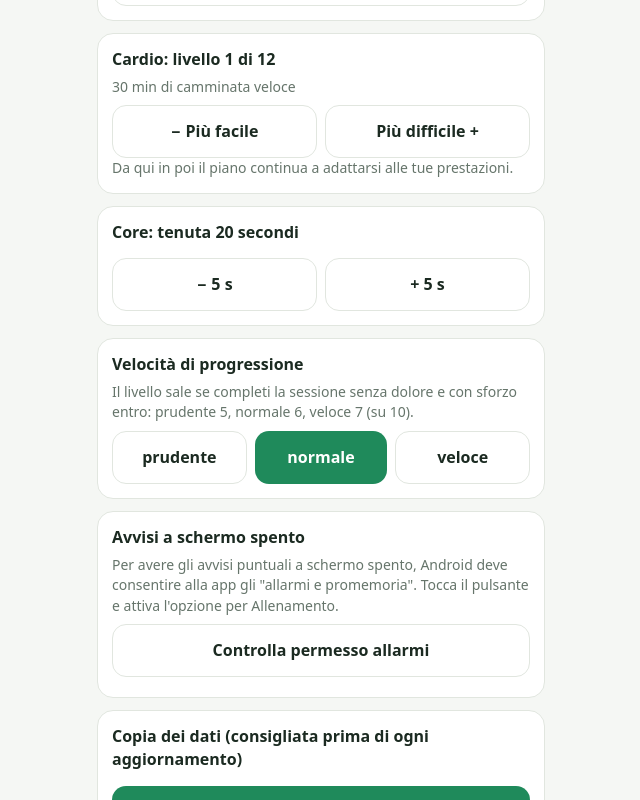
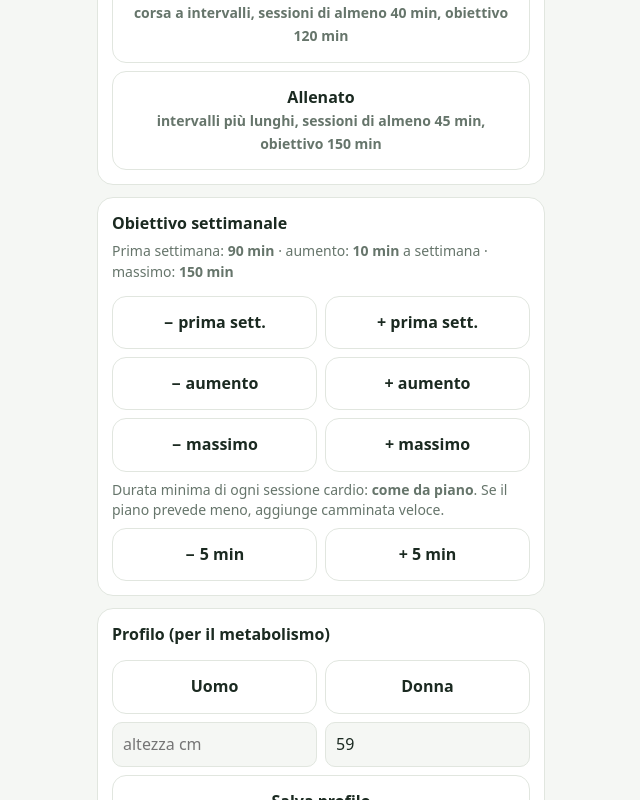
Before and after one commit to profemilioursomanno-hue/allenamento-android, a website: page www/index.html in a window 1280 px wide. Both pictures are taken after a click on the button "Piano e dati". Shown: the part 278-1078 px from the top of the page, without its empty margins (319-959 px from the left). Drawn offline with Linux system fonts and the light colour scheme.

Commit message:
Update index.html

```diff
--- a/www/index.html
+++ b/www/index.html
@@ -50,17 +50,18 @@ let selT=null;let be=-1;
 function nextType(){if(selT)return selT;const l=S.ss[S.ss.length-1];return l?l.type:'cardio'}
 function cardioSegs(){const[r,w,n]=LV[S.level];const g=[{n:'RISCALDAMENTO: cammina a passo tranquillo',s:300,k:'w'}];
  if(!r)g.push({n:'CORPO: cammina veloce',s:1200,k:'w'});for(let i=0;i<n;i++){g.push({n:'CORPO: CORRI piano',s:r,k:'r'});g.push({n:'Cammina (recupero)',s:w,k:'w'})}
+ {const tot=g.reduce((a,x)=>a+x.s,0)+300,md=(S.minDur||0)*60;if(md>tot)g.push({n:'CORPO: cammina veloce (extra)',s:md-tot,k:'w'})}
  g.push({n:'DEFATICAMENTO: rallenta piano',s:300,k:'w'});return g}
 function coreSegs(){const g=[];for(let r=0;r<2;r++)EX.forEach(e=>{g.push({n:e,s:S.hold,k:'r'});g.push({n:'Riposo',s:20,k:'w'})});return g}
 
 function home(){const t=nextType(),m=weekMin(),kc7=Math.round(S.ss.filter(x=>ago(x.d)<7).reduce((a,x)=>a+(x.kcal||0),0)),pf=S.prof||{},bw=(S.body.filter(x=>x.kg).pop()||{}).kg,bc=(S.body.filter(x=>x.cm).pop()||{}).cm,bmr=pf.h&&pf.age&&pf.sex&&bw?Math.round(10*bw+6.25*pf.h-5*pf.age+(pf.sex==='M'?5:-161)):0,last=S.ss[S.ss.length-1];
- const [r,w,n]=LV[S.level],N=Math.floor(ago(S.start)/7)+1,tg=Math.min(150,80+10*N),b=S.body[S.body.length-1];
+ const [r,w,n]=LV[S.level],N=Math.floor(ago(S.start)/7)+1,tg=Math.min(S.tgMax||150,(S.tg0||90)+(S.tgs!=null?S.tgs:10)*(N-1)),cm=Math.round(cardioSegs().reduce((a,x)=>a+x.s,0)/60),b=S.body[S.body.length-1];
  A.innerHTML=`<h1>Il mio allenamento</h1>
- <div class="c"><h2>Programma di ripresa · settimana ${N}</h2><div class="bar"><i style="width:${Math.min(100,m/tg*100)}%"></i></div><div class="mu">${m} min su ${tg} questa settimana. Si sale gradualmente fino a 150 min (soglia utile per colesterolo e fegato grasso). Schema: 3 cardio + 2 core, con almeno un giorno di riposo tra i cardio.<br>Calorie stimate negli ultimi 7 giorni: <b>${kc7}</b>${S.body.some(b=>b.kg)?'':' (inserisci il peso per calcolarle)'}.</div></div>
+ <div class="c"><h2>Programma di ripresa · settimana ${N}</h2><div class="bar"><i style="width:${Math.min(100,m/tg*100)}%"></i></div><div class="mu">${m} min su ${tg} questa settimana. Obiettivo che sale gradualmente fino a ${S.tgMax||150} min (150 è la soglia minima utile per colesterolo e fegato grasso). Puoi cambiarlo in «Piano e dati». Schema: 3 cardio + 2 core, con almeno un giorno di riposo tra i cardio.<br>Calorie stimate negli ultimi 7 giorni: <b>${kc7}</b>${S.body.some(b=>b.kg)?'':' (inserisci il peso per calcolarle)'}.</div></div>
  <div class="c"><h2>Metabolismo</h2><div class="mu">${bmr?`Basale stimato: <b>${bmr} kcal/giorno</b> (a riposo). Fabbisogno giornaliero stimato: <b>${Math.round(bmr*1.2+kc7/7)} kcal</b>, con la tua attività recente.${bc?` Girovita/altezza: <b>${(bc/pf.h).toFixed(2)}</b> (obiettivo sotto 0,50).`:''}`:'Per calcolarlo servono sesso, altezza e peso: completa il profilo in "Piano e dati" e salva il peso qui sotto.'}</div></div>
  <div class="r" style="margin-bottom:12px"><button class="${t==='cardio'?'':'s'}" data-t="cardio" style="padding:16px 8px"><span style="font-size:30px;display:block">🚶‍♂️🏃</span>Camminata<br>e corsa</button><button class="${t==='core'?'':'s'}" data-t="core" style="padding:16px 8px"><span style="font-size:30px;display:block">🧘</span>Core<br>addominali</button></div>
  <div class="c"><h2>${t==='cardio'?'Camminata + corsa a intervalli':'Core: addominali e schiena'}</h2>
- <div class="mu">${t==='cardio'?r?`Livello ${S.level+1}/${LV.length}: 5' cammino, poi ${n}× (${mmss(r)} corsa lenta + ${mmss(w)} cammino), 5' defaticamento. Totale ~${Math.round((600+n*(r+w))/60)} min. Ritmo: devi riuscire a parlare.`:`Livello 1/${LV.length}: 30 min di camminata veloce (5' riscaldamento, 20' a passo sostenuto, 5' defaticamento) per riprendere dopo la pausa estiva.`:`2 giri di 6 esercizi sicuri per la schiena, ${S.hold}s ciascuno con 20s di riposo. Respira, schiena neutra.`}</div>
+ <div class="mu">${t==='cardio'?r?`Livello ${S.level+1}/${LV.length}: 5' cammino, poi ${n}× (${mmss(r)} corsa lenta + ${mmss(w)} cammino), 5' defaticamento. Totale ~${cm} min. Ritmo: devi riuscire a parlare.`:`Livello 1/${LV.length}: ${cm} min di camminata veloce (5' riscaldamento, ${cm-10}' a passo sostenuto, 5' defaticamento).`:`2 giri di 6 esercizi sicuri per la schiena, ${S.hold}s ciascuno con 20s di riposo. Respira, schiena neutra.`}</div>
  <button id="go">Inizia</button></div>
  ${last?`<div class="c mu"><b>Ultima volta:</b> ${last.type==='cardio'?'cardio':'core'}, ${Math.round(last.dur/60)} min, sforzo ${last.rpe}/10${last.pain?', dolore alla schiena':''}. ${S.msg||''}</div>`:''}
  <div class="c"><h2>Peso e vita</h2><div class="r"><input id="kg" type="number" step="0.1" placeholder="kg"><input id="cm" type="number" step="0.5" placeholder="vita cm"></div><button class="s" id="sb">Salva misure</button><div class="mu">${b?`Ultime: ${b.kg||'–'} kg, vita ${b.cm||'–'} cm`:''}</div></div>
@@ -87,7 +88,7 @@ async function sched(w){const L=LN();if(!L)return;try{await L.requestPermissions
  const at=w.t0+c*1000;if(at>Date.now()+1500)ns.push({id:1999,title:'Programma completato',body:'Puoi continuare: l\'app sta ancora registrando.',schedule:{at:new Date(at),allowWhileIdle:true},channelId:'fasi2'});
  if(ns.length)await L.schedule({notifications:ns})}catch(e){}}
 async function unsched(){const L=LN();if(!L)return;try{const pe=await L.getPending();if(pe&&pe.notifications&&pe.notifications.length)await L.cancel({notifications:pe.notifications.map(x=>({id:x.id}))});await L.removeAllDeliveredNotifications()}catch(e){}}
-function recalc(){const lc=[...S.ss].reverse().find(x=>x.type==='cardio'),lo=[...S.ss].reverse().find(x=>x.type==='core');S.level=lc?(lc.lvn!=null?lc.lvn:lc.lv):0;S.hold=lo?(lo.hn!=null?lo.hn:S.hold):20;S.msg='Piano ricalcolato dopo la modifica dello storico.'}
+function recalc(){const lc=[...S.ss].reverse().find(x=>x.type==='cardio'),lo=[...S.ss].reverse().find(x=>x.type==='core');S.level=lc?(lc.lvn!=null?lc.lvn:lc.lv):(S.lv0||0);S.hold=lo?(lo.hn!=null?lo.hn:S.hold):20;S.msg='Piano ricalcolato dopo la modifica dello storico.'}
 function start(type,a){const segs=a?a.segs:(type==='cardio'?cardioSegs():coreSegs());
  W={type,segs,tot:segs.reduce((a,s)=>a+s.s,0),t0:a?a.t0:Date.now(),idx:-1,dist:a?a.dist:0,last:null,gps:a?!!a.gps:false,fx:a?a.fx||0:0,stop:false};sched(W);
  try{ac=ac||new (window.AudioContext||window.webkitAudioContext)()}catch(e){}
@@ -158,6 +159,14 @@ function prog(){const dl=d=>new Date(d).toLocaleDateString('it-IT',{day:'numeric
 function setup(){const ld=i=>LV[i][0]?`${LV[i][2]}× (${mmss(LV[i][0])} corsa + ${mmss(LV[i][1])} cammino)`:'30 min di camminata veloce';
  const pc=S.pace||'normale';
  A.innerHTML=`<h1>Piano e dati</h1>
+ <div class="c"><h2>Il tuo livello di partenza</h2><div class="mu">Scegli da dove partire (puoi cambiarlo quando vuoi): poi il piano si adatta ai tuoi risultati.</div>
+ <button class="s" id="lv1">Principiante<br><span class="mu">cammino 30 min, obiettivo 90 min</span></button><button class="s" id="lv2">Leggermente allenato<br><span class="mu">corsa a intervalli, sessioni di almeno 40 min, obiettivo 120 min</span></button><button class="s" id="lv3">Allenato<br><span class="mu">intervalli più lunghi, sessioni di almeno 45 min, obiettivo 150 min</span></button></div>
+ <div class="c"><h2>Obiettivo settimanale</h2><div class="mu">Prima settimana: <b>${S.tg0||90} min</b> · aumento: <b>${S.tgs!=null?S.tgs:10} min</b> a settimana · massimo: <b>${S.tgMax||150} min</b></div>
+ <div class="r" style="margin-top:6px"><button class="s" id="t0d">− prima sett.</button><button class="s" id="t0u">+ prima sett.</button></div>
+ <div class="r"><button class="s" id="tsd">− aumento</button><button class="s" id="tsu">+ aumento</button></div>
+ <div class="r"><button class="s" id="tmd">− massimo</button><button class="s" id="tmu">+ massimo</button></div>
+ <div class="mu" style="margin-top:8px">Durata minima di ogni sessione cardio: <b>${S.minDur?S.minDur+' min':'come da piano'}</b>. Se il piano prevede meno, aggiunge camminata veloce.</div>
+ <div class="r"><button class="s" id="mdd">− 5 min</button><button class="s" id="mdu">+ 5 min</button></div></div>
  <div class="c"><h2>Profilo (per il metabolismo)</h2><div class="r"><button class="${(S.prof||{}).sex==='M'?'':'s'}" id="sx1">Uomo</button><button class="${(S.prof||{}).sex==='F'?'':'s'}" id="sx2">Donna</button></div><div class="r" style="margin-top:8px"><input id="ph" type="number" placeholder="altezza cm" value="${(S.prof||{}).h||''}"><input id="pa" type="number" placeholder="età" value="${(S.prof||{}).age||59}"></div><button class="s" id="ps">Salva profilo</button><div class="mu" id="psm"></div></div>
  <div class="c"><h2>Cardio: livello ${S.level+1} di ${LV.length}</h2><div class="mu">${ld(S.level)}</div><div class="r"><button class="s" id="ld">− Più facile</button><button class="s" id="lu">Più difficile +</button></div><div class="mu">Da qui in poi il piano continua a adattarsi alle tue prestazioni.</div></div>
  <div class="c"><h2>Core: tenuta ${S.hold} secondi</h2><div class="r"><button class="s" id="hd">− 5 s</button><button class="s" id="hu">+ 5 s</button></div></div>
@@ -169,6 +178,13 @@ function setup(){const ld=i=>LV[i][0]?`${LV[i][2]}× (${mmss(LV[i][0])} corsa +
  <div class="c"><h2>Ricomincia</h2><div class="mu">Nuovo programma: riparte dalla settimana 1 e dal livello 1, ma conserva storico e misure. Cancella tutto: elimina anche quelli (fai prima un'esportazione).</div><button class="s" id="r1">Nuovo programma (tieni lo storico)</button><button class="s" id="r2">Cancella tutto e riparti da zero</button></div>
  <button class="s" id="bk">Indietro</button>`;
  const ch=f=>()=>{f();save();setup()};
+ const pr=(l,t0,md,mx)=>ch(()=>{S.level=l;S.lv0=l;S.tg0=t0;S.tgs=10;S.minDur=md;S.tgMax=mx});
+ $('lv1').onclick=pr(0,90,0,150);$('lv2').onclick=pr(4,120,40,150);$('lv3').onclick=pr(7,150,45,200);
+ const cl=(v,a,b)=>Math.max(a,Math.min(b,v));
+ $('t0d').onclick=ch(()=>S.tg0=cl((S.tg0||90)-10,30,300));$('t0u').onclick=ch(()=>S.tg0=cl((S.tg0||90)+10,30,300));
+ $('tsd').onclick=ch(()=>S.tgs=cl((S.tgs!=null?S.tgs:10)-5,0,30));$('tsu').onclick=ch(()=>S.tgs=cl((S.tgs!=null?S.tgs:10)+5,0,30));
+ $('tmd').onclick=ch(()=>S.tgMax=cl((S.tgMax||150)-50,90,300));$('tmu').onclick=ch(()=>S.tgMax=cl((S.tgMax||150)+50,90,300));
+ $('mdd').onclick=ch(()=>S.minDur=(S.minDur||0)<=30?0:S.minDur-5);$('mdu').onclick=ch(()=>S.minDur=(S.minDur||0)<30?30:Math.min(90,S.minDur+5));
  S.prof=S.prof||{age:59};const pu=()=>{S.prof.h=+$('ph').value||S.prof.h;S.prof.age=+$('pa').value||S.prof.age};
  $('sx1').onclick=ch(()=>{pu();S.prof.sex='M'});$('sx2').onclick=ch(()=>{pu();S.prof.sex='F'});$('ps').onclick=()=>{pu();if(!S.prof.sex||!S.prof.h){$('psm').textContent='Scegli Uomo o Donna e scrivi l\'altezza.';return}save();home()};
  $('ld').onclick=ch(()=>S.level=Math.max(0,S.level-1));$('lu').onclick=ch(()=>S.level=Math.min(LV.length-1,S.level+1));
```
